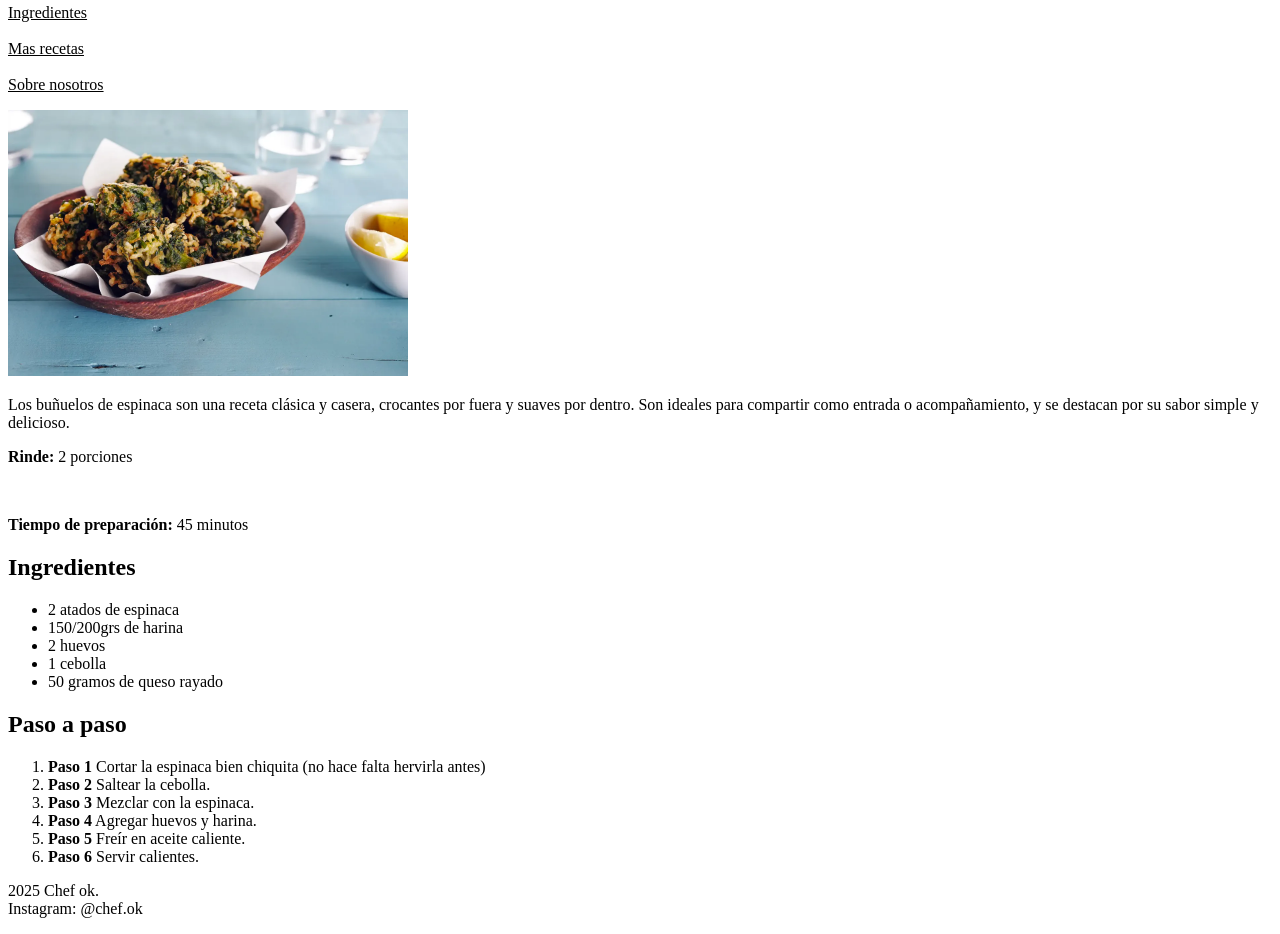
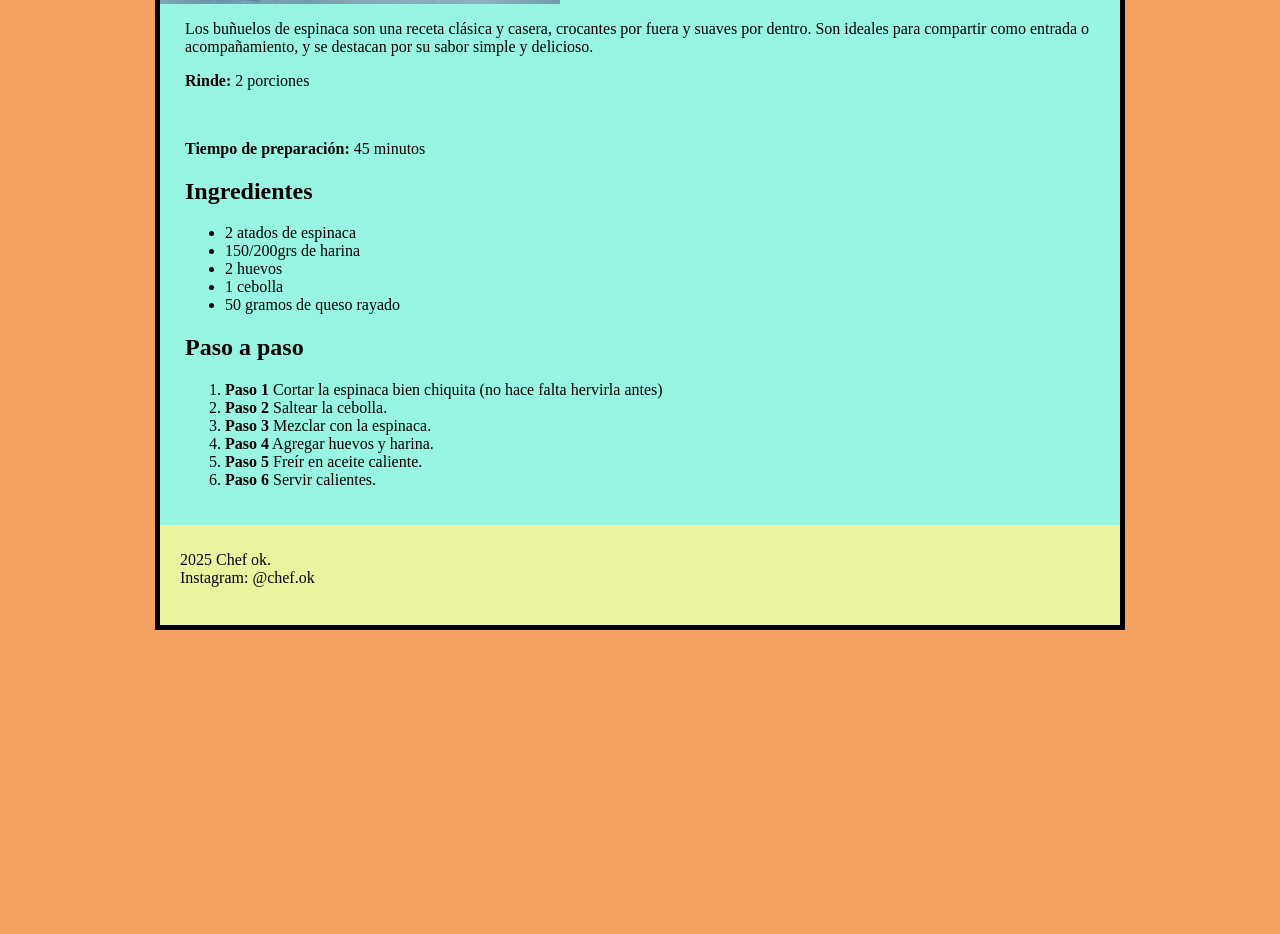
Before and after one commit to lucrezambelliuces/LUCRE-RECETA, a plain HTML site: page index.html in a window 1280 px wide. Shown: the part 418-1352 px from the top of the page. After the commit the page ends 1048 px from the top, so only its background shows below. Drawn offline with Linux system fonts and the light colour scheme.

Commit message:
Update index.html

```diff
--- a/index.html
+++ b/index.html
@@ -4,7 +4,89 @@
     <meta charset="utf-8">
     <meta name="viewport" content="width=device-width, initial-scale=1">
 
-    <link rel="stylesheet" type="text/css"
+     <style> / h1{
+	color: #000000;
+}
+
+.verde{
+	color: #008000;
+}
+
+body{
+	background-color: #f4a261;
+	margin: 0;
+}
+
+main{
+	width: 960px;
+	background-color: #fbf8cc;
+	border: 5px solid black;
+	margin-left: auto;
+	margin-right: auto;
+}
+
+header{
+	width: 600px;
+	height: 150px;
+	background-color: #a2d2ff;
+	float: left;
+}
+
+header img{
+	height: 120px;
+	width: auto;
+	margin-top: 10px;
+	margin-left: 10px;
+	display: block;
+}
+
+nav{
+	width: 360px;
+	height: 150px;
+	background-color: #e0aaff;
+	float: right;
+}
+
+nav p{
+	margin-left: 20px;
+	margin-top: 15px;
+	line-height: 20px;
+}
+
+section{
+	width: 960px;
+	background-color: #98f5e1;
+	clear: both;
+	padding-bottom: 20px;
+}
+
+section img{
+	width: 400px;
+	height: auto;
+	display: block;
+	margin-left: 0;
+}
+
+section p,
+section h1,
+section ul,
+section ol{
+	margin-left: 25px;
+}
+
+footer{
+	width: 960px;
+	height: 90px;
+	background-color: #ecf39e;
+	clear: both;
+	padding-top: 10px;
+}
+
+footer p{
+	margin-left: 20px;
+}
+         </style>
+
 
     <title>Etiquetas en HTML5</title>
 </head>
```
